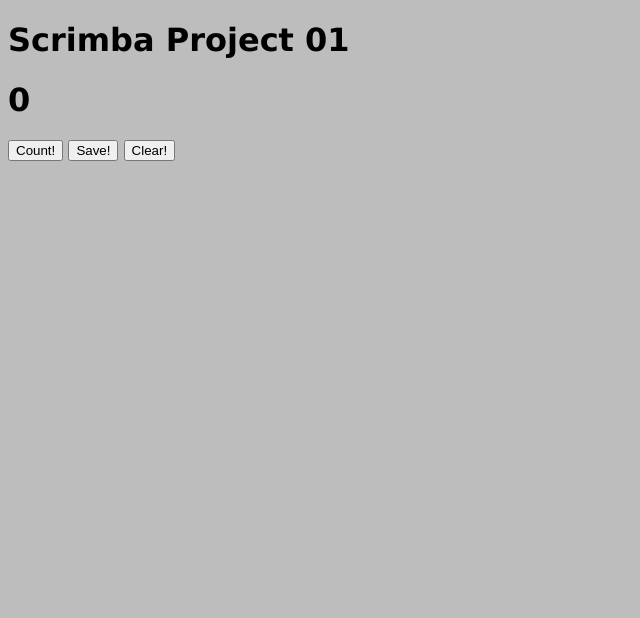
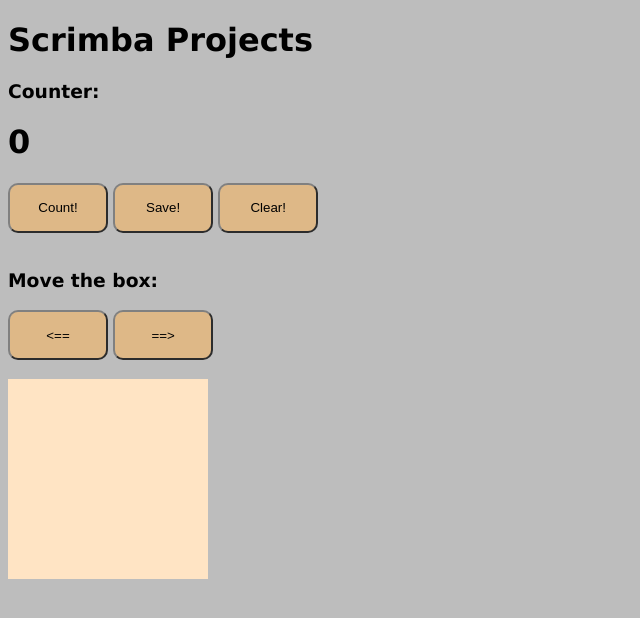
Before and after one commit to sergeyautz/Scrimba-Project-01, a plain HTML site: page index.html in a window 1280 px wide. Shown: the whole page, without its empty margins (0-640 px from the left). Drawn offline with Linux system fonts and the light colour scheme.

Commit message:
Added Move The Box app

```diff
--- a/index.html
+++ b/index.html
@@ -10,12 +10,23 @@
 </head>
 
 <body>
-    <h1>Scrimba Project 01</h1>
+    <h1>Scrimba Projects</h1>
+
+    <!-- Counter -->
+
+    <h3>Counter:</h3>
     <h1 id="count-el">0</h1>
+    <h1 id="saved-el"></h1>
     <button onclick="increment()">Count!</button>
     <button onclick="save()">Save!</button>
-    <button onclick="clearMe()">Clear!</button>
-    <h1 id="saved-el"></h1>
+    <button onclick="clearMe()">Clear!</button><br><br>
+
+    <!-- Move the box -->
+
+    <h3>Move the box:</h3>
+    <button onclick="moveLeft()"><==</button>
+    <button onclick="moveRight()">==></button><br><br>
+    <div id="box-el" class="box"></div>
 </body>
 <script src="index.js"></script>
 
--- a/index.js
+++ b/index.js
@@ -1,3 +1,7 @@
+
+
+//Counter
+
 let count = 0
 
 function increment() {
@@ -17,3 +21,19 @@
 
     document.getElementById("saved-el").textContent = ' '
 }
+
+
+
+//Move the box
+
+let margin = 0
+
+function moveRight(){
+    margin += 10
+    document.getElementById('box-el').style.marginLeft = margin + 'px'
+}
+
+function moveLeft(){
+    margin -= 10
+    document.getElementById('box-el').style.marginLeft = margin + 'px'
+}
--- a/style.css
+++ b/style.css
@@ -2,3 +2,18 @@
     background-color: #bdbdbd;
     font-family: Verdana, Geneva, Tahoma, sans-serif;
 }
+
+button{
+    background-color: burlywood;
+    border-color: gray;
+    border-radius: 10px;
+    height: 50px;
+    width: 100px;
+}
+
+.box{
+    width: 200px;
+    height: 200px;
+    background-color: bisque;
+    margin-left:0px;
+}
```
